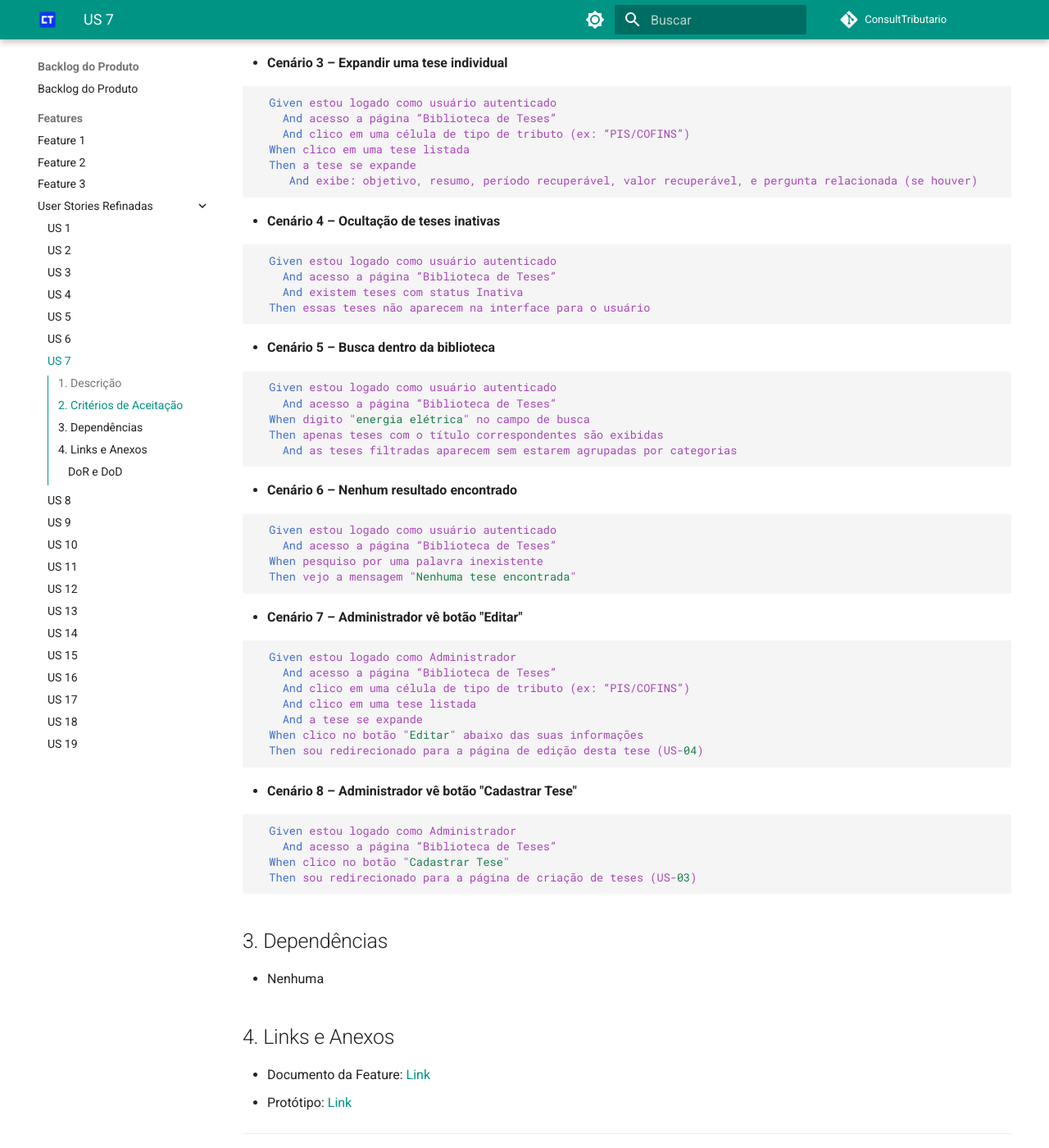
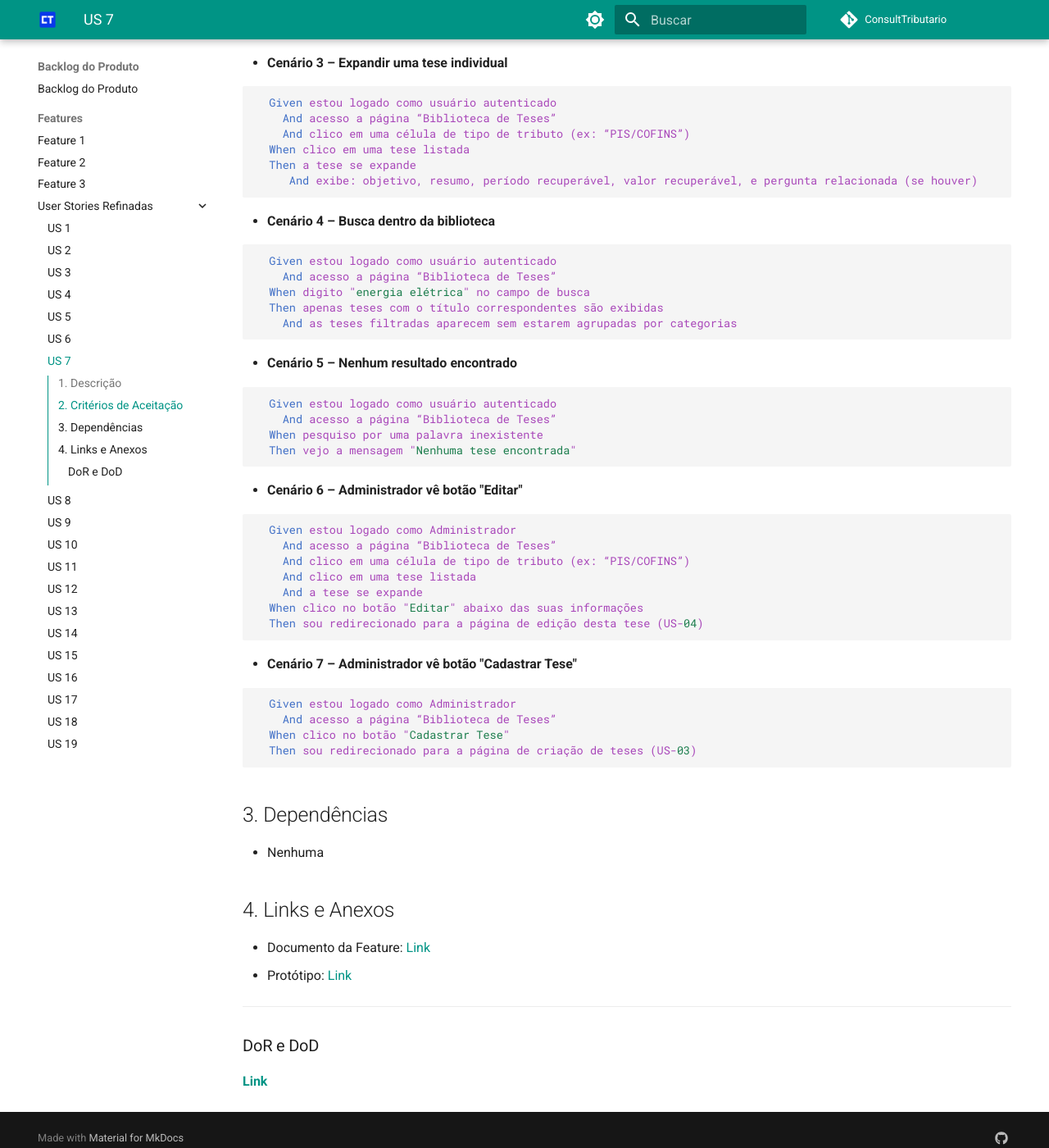
Before and after one commit to mdsreq-fga-unb/2025.1-T02-ConsultTributario, an MkDocs documentation site: the page built from docs/features/gerenciar-teses-tributarias/us-07.md, in a window 1280 px wide and 1400 px high, scrolled down 804 px. Shown: the whole window at 82% size. Built offline with MkDocs 1.6.1 and Material for MkDocs 9.7.7, drawn with Linux system fonts in a browser that asks for light colours; comment, search, counter and statistics services are not loaded.

Commit message:
doc: remove cenario da us-07 que não existe

````diff
--- a/docs/features/gerenciar-teses-tributarias/us-07.md
+++ b/docs/features/gerenciar-teses-tributarias/us-07.md
@@ -43,16 +43,7 @@
      And exibe: objetivo, resumo, período recuperável, valor recuperável, e pergunta relacionada (se houver)
 ```
 
-- **Cenário 4 – Ocultação de teses inativas**
-
-```gherkin
-  Given estou logado como usuário autenticado
-    And acesso a página “Biblioteca de Teses”
-    And existem teses com status Inativa
-  Then essas teses não aparecem na interface para o usuário
-```
-
-- **Cenário 5 – Busca dentro da biblioteca**
+- **Cenário 4 – Busca dentro da biblioteca**
 
 ```gherkin
   Given estou logado como usuário autenticado
@@ -83,7 +74,7 @@
   Then sou redirecionado para a página de edição desta tese (US-04)
 ```
 
-- **Cenário 8 – Administrador vê botão "Cadastrar Tese"**
+- **Cenário 7 – Administrador vê botão "Cadastrar Tese"**
 
 ```gherkin
   Given estou logado como Administrador
````
Also changed, not shown: other parts of docs/features/gerenciar-teses-tributarias/us-07.md (+2 -2 lines).
